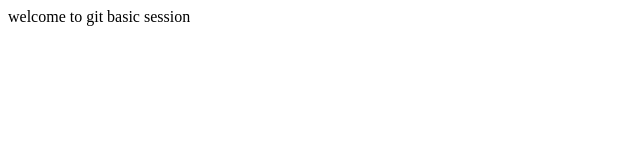
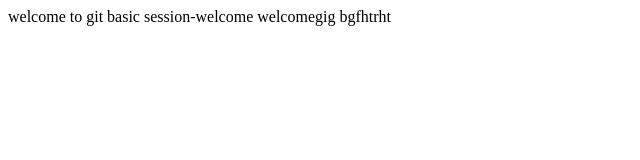
Before and after one commit to Suhanaam/gitBasics, a plain HTML site: page index.html in a window 1280 px wide. Shown: the whole page, without its empty margins (0-640 px from the left). Drawn offline with Linux system fonts and the light colour scheme.

Commit message:
change text and branch

```diff
--- a/index.html
+++ b/index.html
@@ -6,6 +6,7 @@
     <title>git basics</title>
 </head>
 <body>
-    welcome to git basic session
+    welcome to git basic session-welcome welcomegig
+    bgfhtrht
 </body>
 </html>
```
